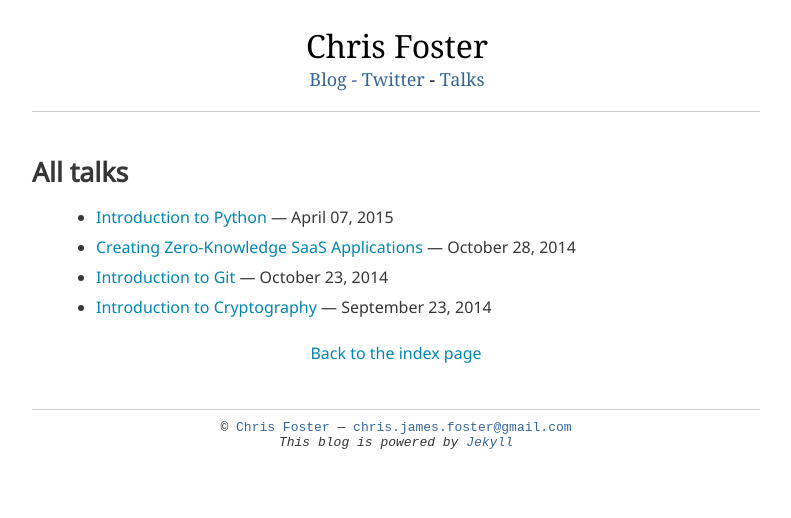
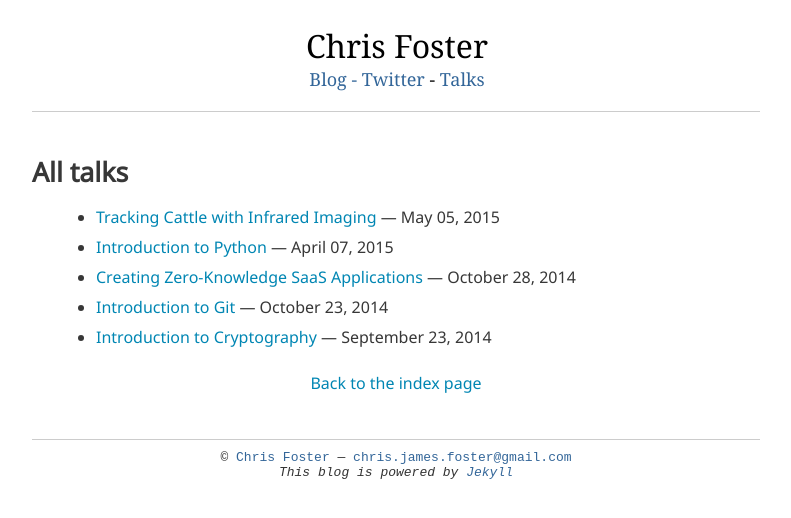
Before and after one commit to chrisfosterelli/chrisfosterelli.github.io, a Jekyll site: the page built from talks.html, in a window 1280 px wide. Shown: the top 518 px of the page, without its empty margins (243-1034 px from the left). Built offline with Jekyll 4.4.1, drawn with Linux system fonts in a browser that asks for light colours; some web fonts are replaced.

Commit message:
Add 'Tracking Cattle with Infrared Imaging' talk

```diff
--- a/_data/talks.yml
+++ b/_data/talks.yml
@@ -1,3 +1,7 @@
+- title: Tracking Cattle with Infrared Imaging
+  date: May 05, 2015
+  url: file/talk/tracking-cattle-with-infrared-imaging.pdf
+
 - title: Introduction to Python
   date: Apr 07, 2015
   url: file/talk/introduction-to-python.pdf
```
Also changed, not shown: 1 other file.
